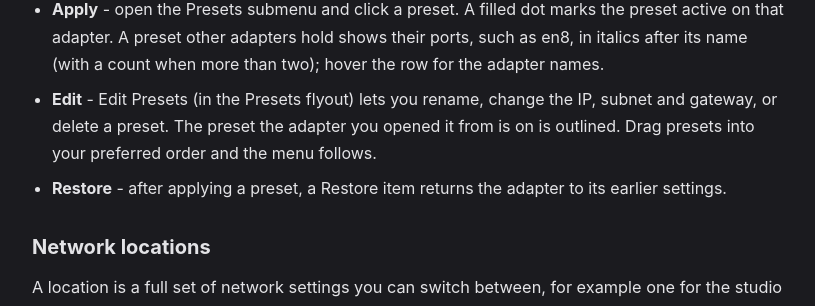
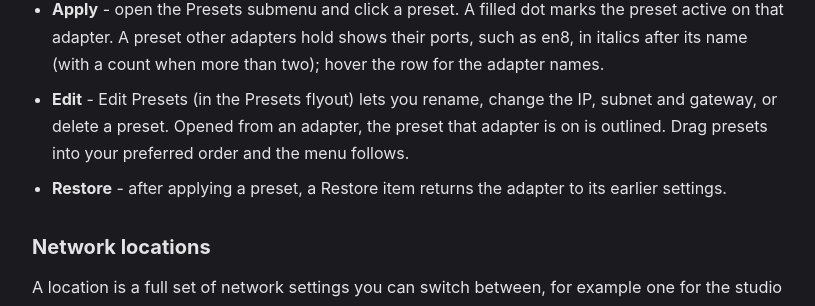
Before and after one commit to BSKapps/bskapps.github.io, a Jekyll site: the page articles/quicker-ip-guide/index.html, which Jekyll copies as it is, in a window 1280 px wide and 900 px high, scrolled down 3192 px. Shown: the part 171-477 px from the top of the window, without its empty margins (232-1047 px from the left). Built offline with Jekyll 4.4.1, drawn with Linux system fonts in a browser that asks for light colours.

Commit message:
Quicker IP guide: clearer Edit Presets outline sentence

```diff
--- a/articles/quicker-ip-guide/index.html
+++ b/articles/quicker-ip-guide/index.html
@@ -83,7 +83,7 @@
             <ul>
                 <li><strong>Save</strong> - expand the adapter, click Save Current as Preset, name it. Saving while on DHCP creates a Reserved preset holding your current address.</li>
                 <li><strong>Apply</strong> - open the Presets submenu and click a preset. A filled dot marks the preset active on that adapter. A preset other adapters hold shows their ports, such as en8, in italics after its name (with a count when more than two); hover the row for the adapter names.</li>
-                <li><strong>Edit</strong> - Edit Presets (in the Presets flyout) lets you rename, change the IP, subnet and gateway, or delete a preset. The preset the adapter you opened it from is on is outlined. Drag presets into your preferred order and the menu follows.</li>
+                <li><strong>Edit</strong> - Edit Presets (in the Presets flyout) lets you rename, change the IP, subnet and gateway, or delete a preset. Opened from an adapter, the preset that adapter is on is outlined. Drag presets into your preferred order and the menu follows.</li>
                 <li><strong>Restore</strong> - after applying a preset, a Restore item returns the adapter to its earlier settings.</li>
             </ul>
 
```
